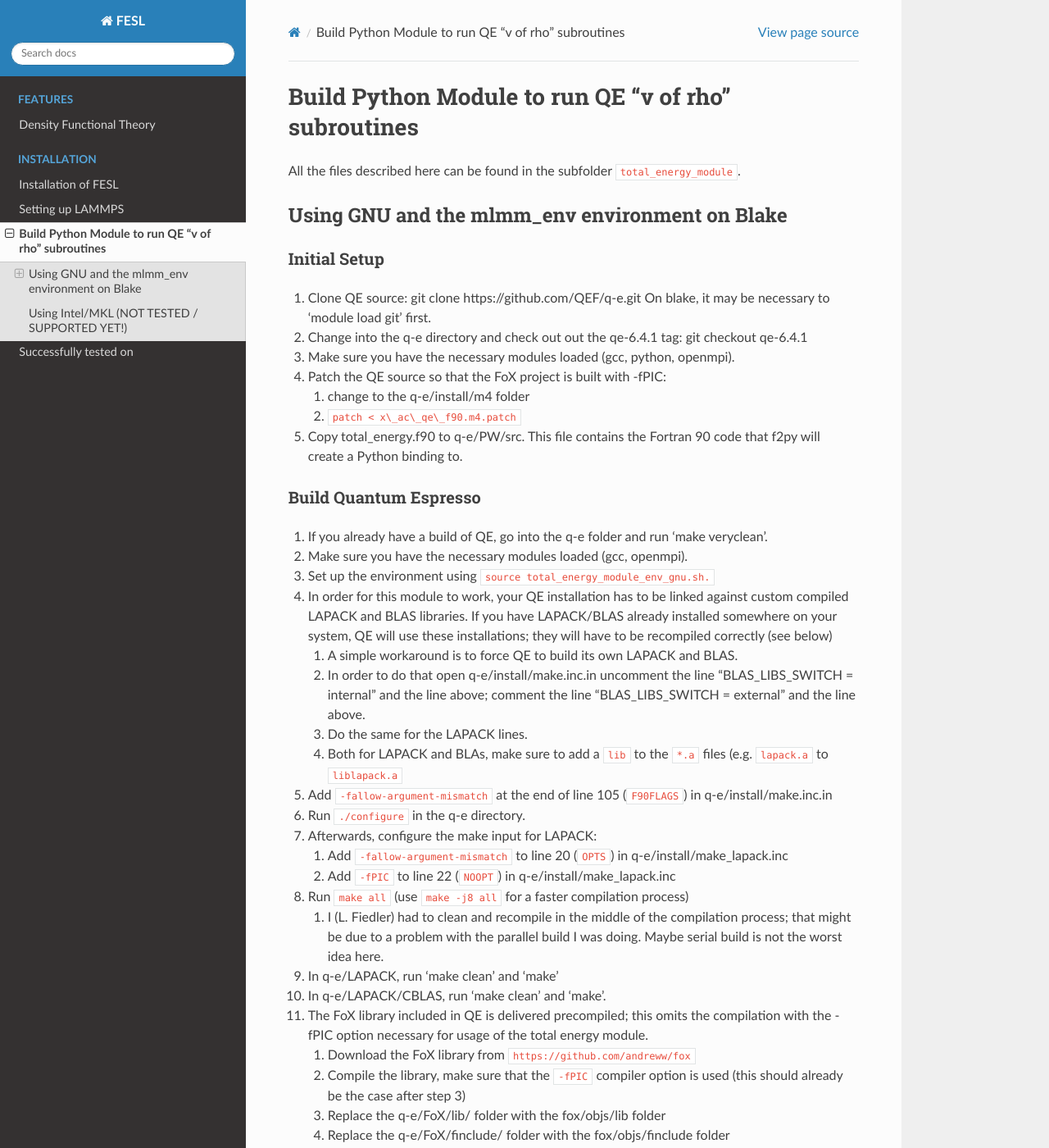
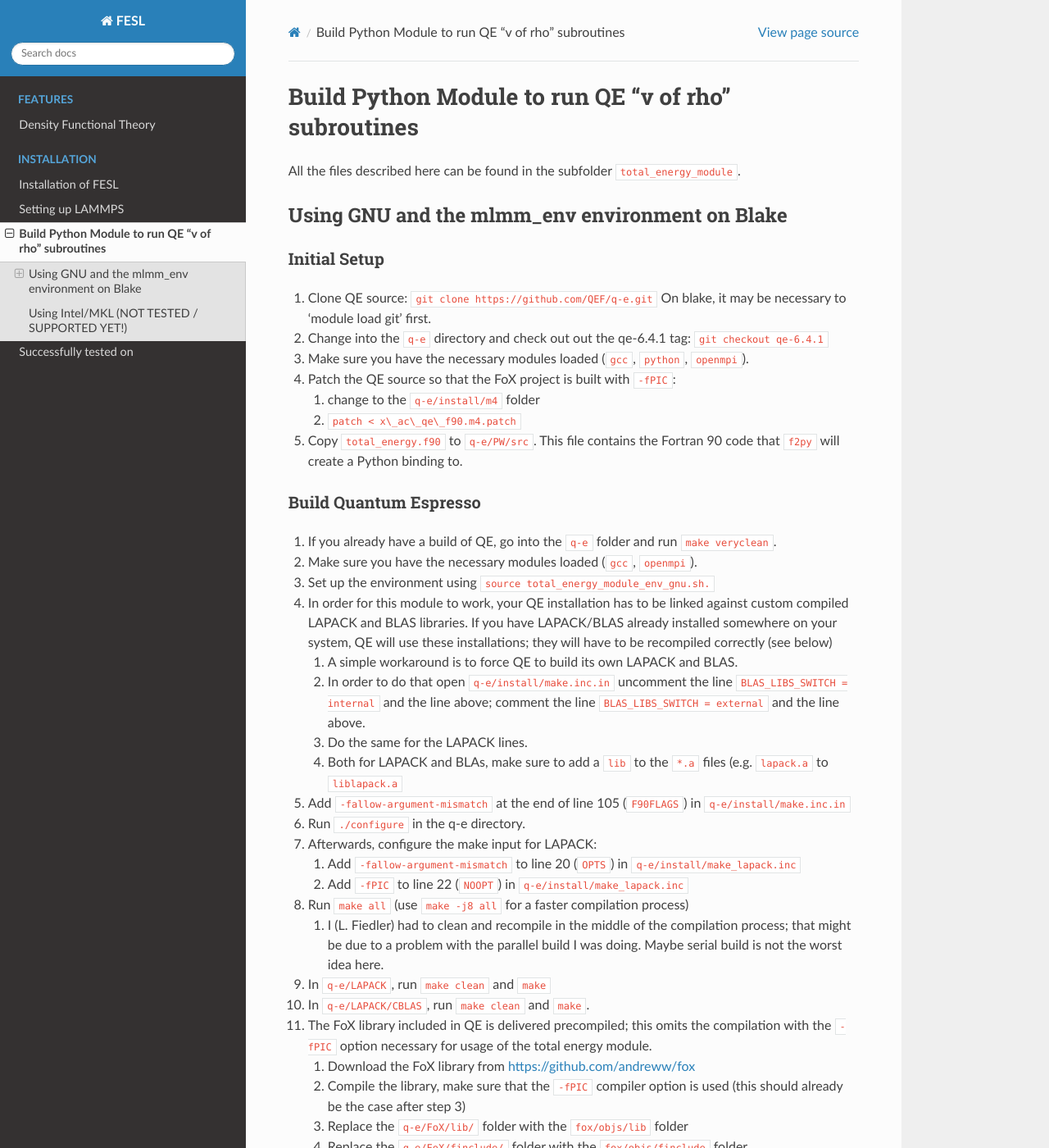
Before and after one commit to mala-project/mala, a Sphinx documentation site: the page built from docs/source/install/INSTALL_TE_QE.md, in a window 1280 px wide and 1400 px high. Shown: the whole window at 82% size. Built offline with Sphinx 7.4.7 and the Read the Docs theme 2.0.0, drawn with Linux system fonts in a browser that asks for light colours; pages that are not in the unit, such as notebooks, are missing from menus; some of the changed text lies outside the part shown.

Commit message:
Fix Markdown issues:
Enhance the coherent use of Markdown syntax like backticks for code and
angle brackets for literal URLs.

```diff
--- a/docs/source/install/INSTALL_TE_QE.md
+++ b/docs/source/install/INSTALL_TE_QE.md
@@ -6,53 +6,53 @@ All the files described here can be found in the subfolder `total_energy_module`
 
 ### Initial Setup
 
-1. Clone QE source: git clone https://github.com/QEF/q-e.git
+1. Clone QE source: `git clone https://github.com/QEF/q-e.git`
    On blake, it may be necessary to 'module load git' first.
-2. Change into the q-e directory and check out out the qe-6.4.1 tag:
-    git checkout qe-6.4.1
-3. Make sure you have the necessary modules loaded (gcc, python, openmpi).
-4. Patch the QE source so that the FoX project is built with -fPIC:
-   1. change to the q-e/install/m4 folder
+2. Change into the `q-e` directory and check out out the qe-6.4.1 tag:
+    `git checkout qe-6.4.1`
+3. Make sure you have the necessary modules loaded (`gcc`, `python`, `openmpi`).
+4. Patch the QE source so that the FoX project is built with `-fPIC`:
+   1. change to the `q-e/install/m4` folder
    2. `patch < x\_ac\_qe\_f90.m4.patch`
-5. Copy total_energy.f90 to q-e/PW/src. This file contains the Fortran 90 code
-   that f2py will create a Python binding to.
+5. Copy `total_energy.f90` to `q-e/PW/src`. This file contains the Fortran 90 code
+   that `f2py` will create a Python binding to.
 
 ### Build Quantum Espresso
 
-1. If you already have a build of QE, go into the q-e folder and run 'make veryclean'.
-2. Make sure you have the necessary modules loaded (gcc, openmpi).
+1. If you already have a build of QE, go into the `q-e` folder and run `make veryclean`.
+2. Make sure you have the necessary modules loaded (`gcc`, `openmpi`).
 3. Set up the environment using `source total_energy_module_env_gnu.sh.`
 4. In order for this module to work, your QE installation has to be linked against custom compiled LAPACK and BLAS libraries. If you have LAPACK/BLAS already installed somewhere on your system, QE will use these installations; they will have to be recompiled correctly (see below)
    1. A simple workaround is to force QE to build its own LAPACK and BLAS.
-   2. In order to do that open q-e/install/make.inc.in uncomment the line "BLAS_LIBS_SWITCH = internal" and the line above; comment the line "BLAS_LIBS_SWITCH = external" and the line above.
+   2. In order to do that open `q-e/install/make.inc.in` uncomment the line `BLAS_LIBS_SWITCH = internal` and the line above; comment the line `BLAS_LIBS_SWITCH = external` and the line above.
    3. Do the same for the LAPACK lines.
    4. Both for LAPACK and BLAs, make sure to add a `lib` to the `*.a` files (e.g. `lapack.a` to `liblapack.a`
-5. Add `-fallow-argument-mismatch` at the end of line 105 (`F90FLAGS`) in q-e/install/make.inc.in
+5. Add `-fallow-argument-mismatch` at the end of line 105 (`F90FLAGS`) in `q-e/install/make.inc.in`
 6. Run `./configure` in the q-e directory.
 7. Afterwards, configure the make input for LAPACK:
-   1. Add `-fallow-argument-mismatch` to line 20 (`OPTS`) in q-e/install/make_lapack.inc
-   2. Add `-fPIC` to line 22 (`NOOPT`) in q-e/install/make_lapack.inc
+   1. Add `-fallow-argument-mismatch` to line 20 (`OPTS`) in `q-e/install/make_lapack.inc`
+   2. Add `-fPIC` to line 22 (`NOOPT`) in `q-e/install/make_lapack.inc`
 8. Run  `make all` (use `make -j8 all` for a faster compilation process)
    1. I (L. Fiedler) had to clean and recompile in the middle of the compilation process; that might be due to a problem with the parallel build I was doing. Maybe serial build is not the worst idea here.
-9. In q-e/LAPACK, run 'make clean' and 'make'
-10. In q-e/LAPACK/CBLAS, run 'make clean' and 'make'.
-11. The FoX library included in QE is delivered precompiled; this omits the compilation with the -fPIC option necessary for usage of the total energy module.
-    1. Download the FoX library from `https://github.com/andreww/fox`
+9. In `q-e/LAPACK`, run `make clean` and `make`
+10. In `q-e/LAPACK/CBLAS`, run `make clean` and `make`.
+11. The FoX library included in QE is delivered precompiled; this omits the compilation with the `-fPIC` option necessary for usage of the total energy module.
+    1. Download the FoX library from <https://github.com/andreww/fox>
     2. Compile the library, make sure that the `-fPIC` compiler option is used (this should already be the case after step 3)
-    3. Replace the q-e/FoX/lib/ folder with the fox/objs/lib folder
-    4. Replace the q-e/FoX/finclude/ folder with the fox/objs/finclude folder
+    3. Replace the `q-e/FoX/lib/` folder with the `fox/objs/lib` folder
+    4. Replace the `q-e/FoX/finclude/` folder with the `fox/objs/finclude` folder
 
 
 ### Build the Python Module
-1. Change to q-e/PW/src and run the `build_total_energy_energy_module_gnu.sh`
-   script in the total\energy folder. If the build is successful, a file named
-   total_energy.cpython-37m-x86\_64-linux-gnu.so will be generated. It contains
+1. Change to `q-e/PW/src` and run the `build_total_energy_energy_module_gnu.sh`
+   script in the `total/energy` folder. If the build is successful, a file named
+   `total_energy.cpython-37m-x86_64-linux-gnu.so` will be generated. It contains
    the Python module.
 
 ### Use the Python Module
-1. Add the folder that contains total_energy.cpython-37m-x86\_64-linux-gnu.so to
-   your PYTHONPATH.
-2. Now you can use: import total_energy
+1. Add the folder that contains `total_energy.cpython-37m-x86_64-linux-gnu.so` to
+   your `PYTHONPATH`.
+2. Now you can use: `import total_energy`
 
 ## Using Intel/MKL (NOT TESTED / SUPPORTED YET!)
 
```
Also changed, not shown: docs/source/install/INSTALL_LAMMPS.md (+8 -9 lines).
